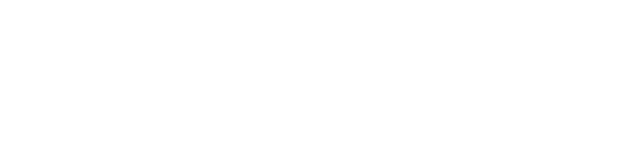
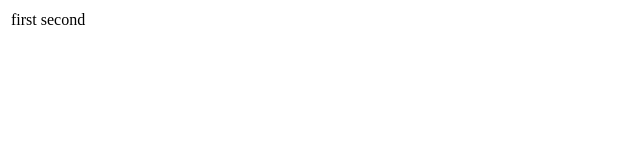
Before and after one commit to lsw3886/ET, a plain HTML site: page index.html.HTML in a window 1280 px wide. Shown: the full height of the page, 0-640 px from the left. Drawn offline with Linux system fonts and the light colour scheme.

Commit message:
두번째 커밋

```diff
--- a/index.html.HTML
+++ b/index.html.HTML
@@ -1,3 +1,20 @@
-<HTML>
+<!DOCTYPE html>
+<html lang = "en">
+	<head>
+		<meta charset="UTF-8">
+		<title>Document</Title>
 
-</HTML>
+
+
+
+	</head>
+		<body>
+			<table>
+				<tr>
+					<td>first</td>
+					<td>second</td>
+				</tr>
+
+			</table>
+		</body>
+</html>
```
